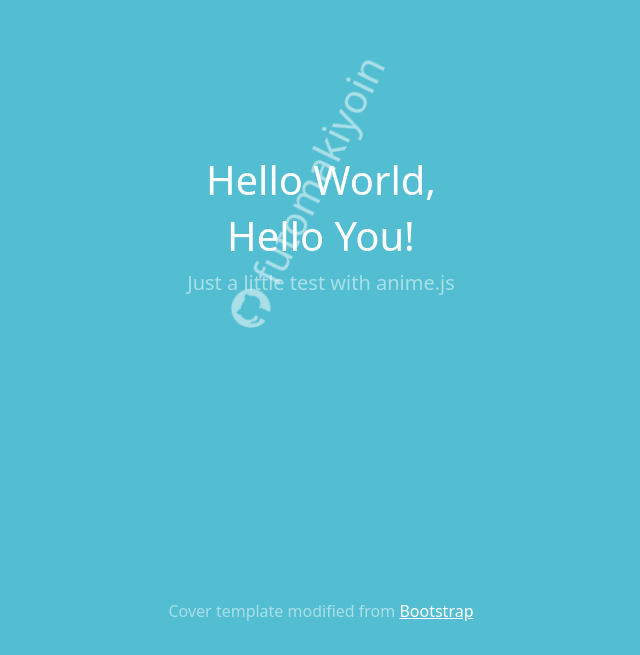
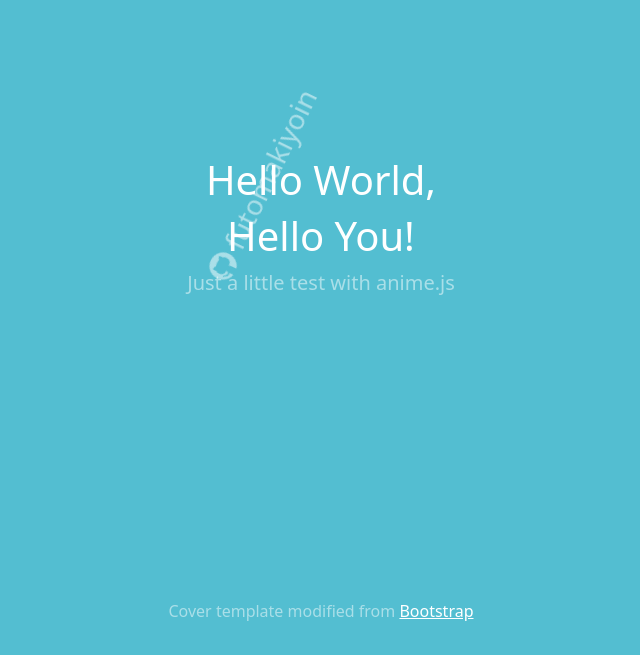
Before and after one commit to futomaki-bit/test_animejs, a plain HTML site: page index.html in a window 1280 px wide. Shown: the part 145-800 px from the top of the page, without its empty margins (319-959 px from the left). Drawn offline with nearby package versions, Linux system fonts and the light colour scheme.

Commit message:
Smaller scatter text

```diff
--- a/index.html
+++ b/index.html
@@ -38,7 +38,7 @@
       <h1 class="world cover-heading">Hello World,</h1>
       <h1 class="you cover-heading">Hello You!</h1>
       <p class="other lead mastfoot">Just a little test with anime.js</p>
-      <h1 class="position-absolute scattered" style="opacity: 0.5"><i class="fab fa-github"></i> futomakiyoin</h1>
+      <h3 class="position-absolute scattered" style="opacity: 0.5"><i class="fab fa-github"></i> futomakiyoin</h3>
     </main>
 
     <footer class="other mastfoot mt-auto">
```
